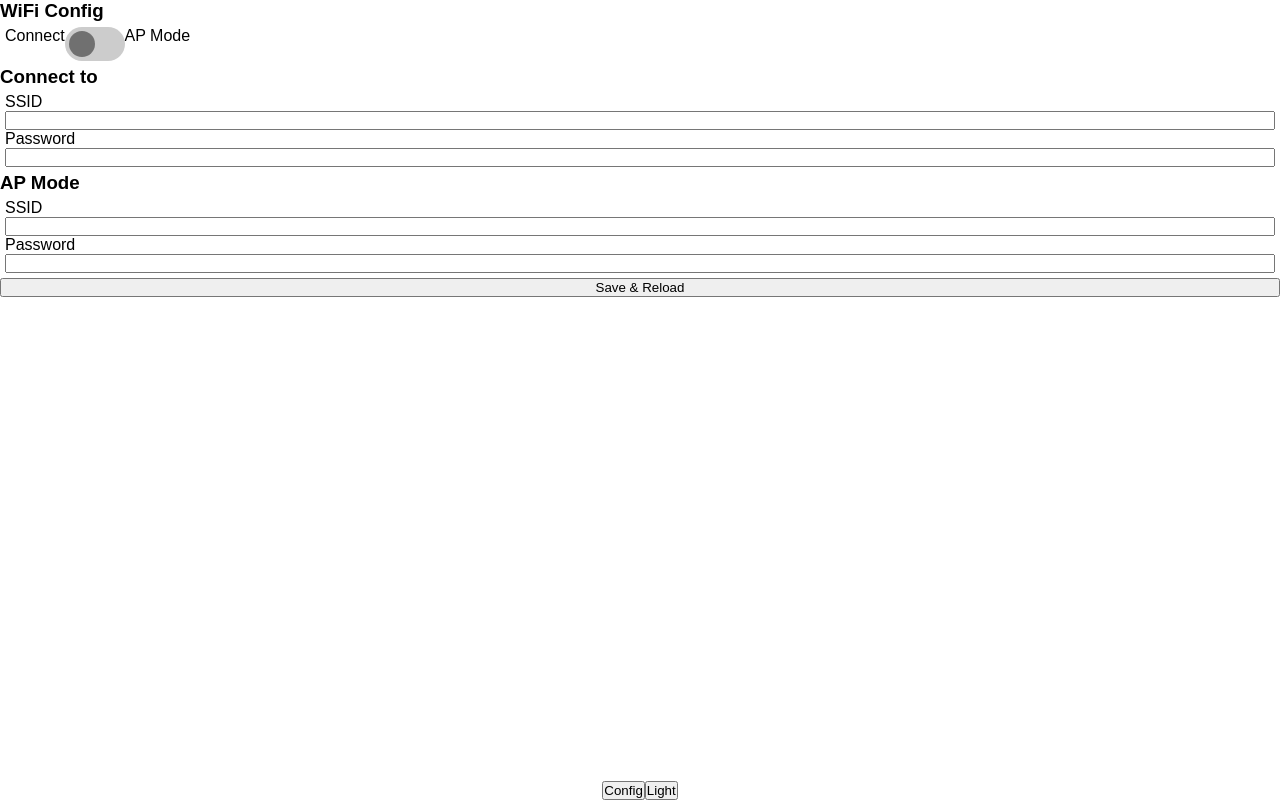
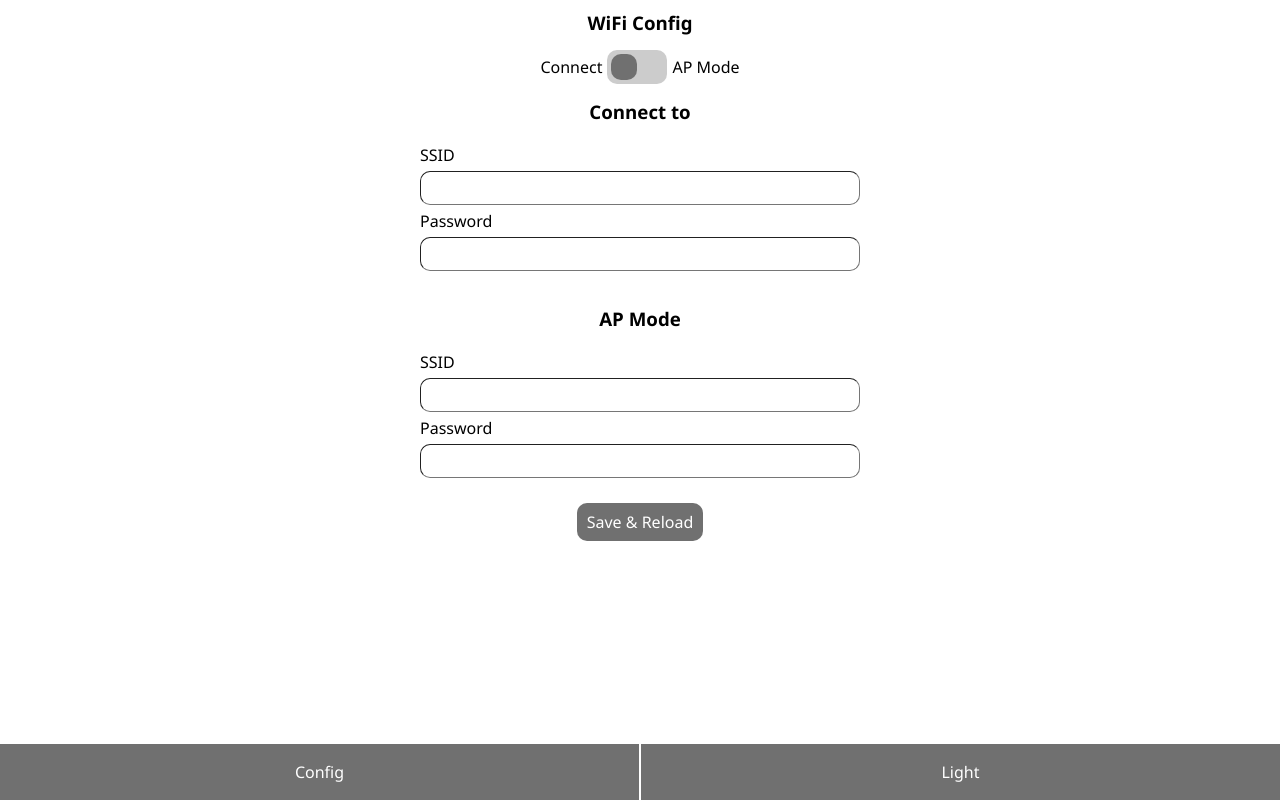
Before and after one commit to ShumykR/rgbw-led-lamp, a plain HTML site: page index.html in a window 1280 px wide. Drawn offline with Linux system fonts and the light colour scheme.

Commit message:
Config page

```diff
--- a/index.html
+++ b/index.html
@@ -5,8 +5,10 @@
     <meta name="viewport" content="width=device-width, initial-scale=1.0">
     <title>Document</title>
     <link rel="stylesheet" href="style.css">
+    <link rel="stylesheet" href="switch.css">
 </head>
 <body>
+    <div class="main">
     <h3>WiFi Config</h3>
 
     <div class="switch_cont">
@@ -38,11 +40,14 @@
       <input>
     </div>
 
-      <button>Save & Reload</button>
+      <div class="save_but">
+        <button class="save">Save & Reload</button>
+      </div>
 
       <div class="footer">
-        <button>Config</button>
-        <button>Light</button>
+        <button class="footer_but">Config</button>
+        <button class="footer_but">Light</button>
       </div>
+    </div>
 </body>
 </html>
--- a/style.css
+++ b/style.css
@@ -2,21 +2,50 @@
 	margin: 0;
 	padding: 0;
 	box-sizing: border-box;
-	font-family: 'ABeeZee', sans-serif;
+	font-family: 'Segoe UI', sans-serif;
 }
 
-body {
-    display: grid;
-    /* justify-content: center; */
+html, body {
+  width: 100%;
+  height: 100%;
+}
+
+.main {
+  margin: auto;
+  width: 50%;
+  min-width: 370px;
+  max-width: 450px;
 }
 
 h3 {
+  text-align: center;
+  padding: 10px 0;
+}
 
+.switch_cont {
+  align-items: center;
+  justify-content: center;
+}
+
+.switch_cont > p {
+  padding: 5px;
 }
 
 .mode_input {
     display: grid;
     padding: 5px;
+    padding: 5px 5px 25px;
+}
+
+.mode_input > p {
+  padding: 5px 0;
+}
+
+.mode_input > input {
+  height: 34px;
+  border-radius: 10px;
+  border-width: 1px;
+  padding: 5px;
 }
 
 .switch_cont {
@@ -24,97 +53,44 @@ h3 {
     padding: 5px;
 }
 
+.save_but {
+  text-align: center;
+}
+
+.save {
+  border: none;
+  padding: 8px 10px;
+  border-radius: 10px;
+  background-color: #707070;
+  color: #ffffff;
+  font-size: 1em;
+  transition: 0.1s;
+}
+
+.save:active {
+  background-color: #404040;
+}
+
 .footer {
     display: flex;
-    justify-content: center;
+    justify-content: space-between;
     position: fixed;
     left: 0;
     bottom: 0;
     width: 100%;
+    margin: 0;
+    height: 7%;
   }
 
+.footer_but {
+  border: none;
+  width: calc(50% - 1px);
+  background-color: #707070;
+  color: #ffffff;
+  font-size: 1em;
+  transition: 0.1s;
+}
 
-
-
-
-
-
-
-
-
-
-
-
-
-
-
-
-
-
-
-
-
-
-/* The switch - the box around the slider */
-.switch {
-    position: relative;
-    display: inline-block;
-    width: 60px;
-    height: 34px;
-  }
-
-  /* Hide default HTML checkbox */
-  .switch input {
-    opacity: 0;
-    width: 0;
-    height: 0;
-  }
-
-  /* The slider */
-  .slider {
-    position: absolute;
-    cursor: pointer;
-    top: 0;
-    left: 0;
-    right: 0;
-    bottom: 0;
-    background-color: #ccc;
-    -webkit-transition: .4s;
-    transition: .4s;
-  }
-
-  .slider:before {
-    position: absolute;
-    content: "";
-    height: 26px;
-    width: 26px;
-    left: 4px;
-    bottom: 4px;
-    background-color: #707070;
-    -webkit-transition: .4s;
-    transition: .4s;
-  }
-
-  input:checked + .slider {
-    background-color: #2196F3;
-  }
-
-  input:focus + .slider {
-    border: #707070;
-    box-shadow: 0 0 1px #2196F3;
-  }
-
-  input:checked + .slider:before {
-    -webkit-transform: translateX(26px);
-    -ms-transform: translateX(26px);
-    transform: translateX(26px);
-  }
-
-  /* Rounded sliders */
-  .slider.round {
-    border-radius: 34px;
-  }
-
-  .slider.round:before {
-    border-radius: 50%;
-  }
+.footer_but:active {
+  background-color: #404040;
+}
--- /dev/null
+++ b/switch.css
@@ -0,0 +1,63 @@
+/* The switch - the box around the slider */
+.switch {
+    position: relative;
+    display: inline-block;
+    width: 60px;
+    height: 34px;
+  }
+
+  /* Hide default HTML checkbox */
+  .switch input {
+    opacity: 0;
+    width: 0;
+    height: 0;
+  }
+
+  /* The slider */
+  .slider {
+    position: absolute;
+    cursor: pointer;
+    top: 0;
+    left: 0;
+    right: 0;
+    bottom: 0;
+    background-color: #ccc;
+    -webkit-transition: .4s;
+    transition: .4s;
+  }
+
+  .slider:before {
+    position: absolute;
+    content: "";
+    height: 26px;
+    width: 26px;
+    left: 4px;
+    bottom: 4px;
+    background-color: #707070;
+    -webkit-transition: .4s;
+    transition: .4s;
+  }
+
+  input:checked + .slider {
+    background-color: #707070;
+  }
+
+  input:focus + .slider {
+    border: #707070;
+  }
+
+  input:checked + .slider:before {
+    -webkit-transform: translateX(26px);
+    -ms-transform: translateX(26px);
+    transform: translateX(26px);
+    background-color: #ccc;
+  }
+
+  /* Rounded sliders */
+  .slider.round {
+    border-radius: 10px;
+  }
+
+  .slider.round:before {
+    border-radius: 10px;
+  }
```
